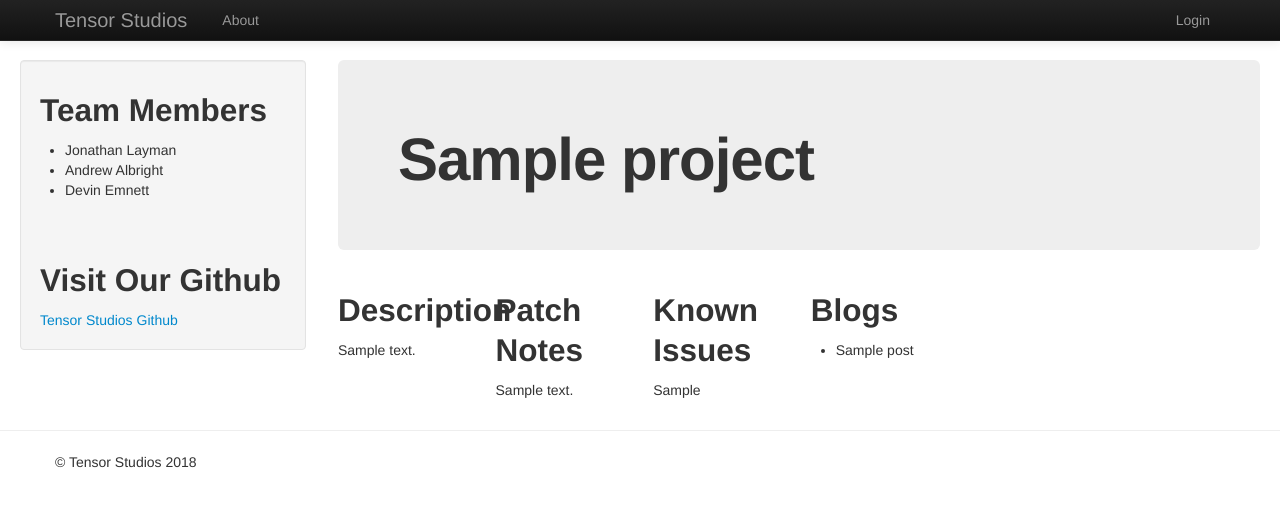
After one commit to TensorStudios/TensorStudiosWeb, a Django app: page /project/1/ in a window 1280 px wide. The commit adds this page. Shown: the top 507 px of the page. Run offline with Django 3.2, Linux system fonts and the light colour scheme; tables that the repository leaves empty hold one stand-in row (values such as "Sample post").

Commit message:
Added Project View

```diff
--- a/blog/models.py
+++ b/blog/models.py
@@ -24,7 +24,9 @@ class Post(models.Model):
 
 class Project(models.Model):
     name = models.CharField(max_length=200)
-    description = models.TextField()
+    description = models.TextField(blank=True, default="")
+    patch_notes = models.TextField(blank=True, default="")
+    known_issues = models.TextField(blank=True, default="")
     version = models.CharField(max_length=20)
 
     def create(self):
--- a/blog/templates/blog/base.html
+++ b/blog/templates/blog/base.html
@@ -54,6 +54,10 @@
                     <li>Andrew Albright</li>
                     <li>Devin Emnett</li>
                 </ul>
+                <br>
+                <br>
+                <h2>Visit Our Github</h2>
+                <a href="https://github.com/TensorStudios">Tensor Studios Github</a>
             </div>
             <!--/.well -->
         </div>
--- a/blog/templates/blog/index.html
+++ b/blog/templates/blog/index.html
@@ -12,7 +12,7 @@
         {% if projects %}
         <ul>
             {% for project in projects %}
-            <li><a href="/blog/project/{{ project.pk }}">{{ project.name }}</a></li>
+            <li><a href="/project/{{ project.pk }}">{{ project.name }}</a></li>
             {% endfor %}
         </ul>
         {% else %}
--- /dev/null
+++ b/blog/templates/blog/project_detail.html
@@ -0,0 +1,43 @@
+{% extends 'blog/base.html' %}
+
+{% block content %}
+    <div class="hero-unit">
+        <h1>{{ project.name }}</h1>
+    </div>
+
+    <div class="row-fluid">
+        {% if project.name %}
+        <div class="span2">
+            <h2>Description</h2>
+            <p>{{ project.description }}</p>
+        </div>
+        {% endif %}
+
+        {% if project.patch_notes %}
+        <div class="span2">
+            <h2>Patch Notes</h2>
+            <p>{{ project.patch_notes }}</p>
+        </div>
+        {% endif %}
+
+        {% if project.known_issues %}
+        <div class="span2">
+            <h2>Known Issues</h2>
+            <p>{{ project.known_issues }}</p>
+        </div>
+        {% endif %}
+
+        {% if blogs %}
+        <div class="span2">
+            <h2>Blogs</h2>
+            {% for blog in blogs %}
+            <ul>
+                <li>{{ blog.title }}</li>
+            </ul>
+            {% endfor %}
+        </div>
+        {% endif %}
+
+
+    </div>
+{% endblock %}
--- a/blog/urls.py
+++ b/blog/urls.py
@@ -6,4 +6,6 @@ urlpatterns = [
     path('postlist/', views.post_list, name='post_list'),
     path('post/<int:pk>/', views.post_detail, name='post_detail'),
     path('about/', views.about, name='about'),
+    path('projectlist/', views.project_list, name='project_list'),
+    path('project/<int:pk>/', views.project_detail, name='project_detail'),
 ]
--- a/blog/views.py
+++ b/blog/views.py
@@ -20,6 +20,17 @@ def post_list(request):
 def post_detail(request, pk):
     post = get_object_or_404(Post, pk=pk)
     return render(request, 'blog/post_detail.html', {'post': post})
+
+
+def project_list(request):
+    projects = Project.objects.all()
+    return render(request, 'blog/project_list.html', {'projects': projects})
+
+
+def project_detail(request, pk):
+    _project = get_object_or_404(Project, pk=pk)
+    blogs = Post.objects.filter(project=_project)
+    return render(request, 'blog/project_detail.html', {'project': _project, 'blogs': blogs})
 
 
 def user_login(request):
```
